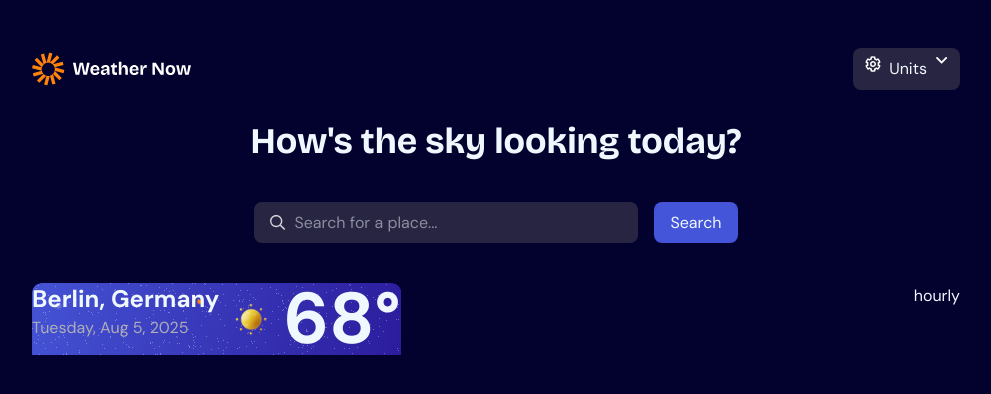
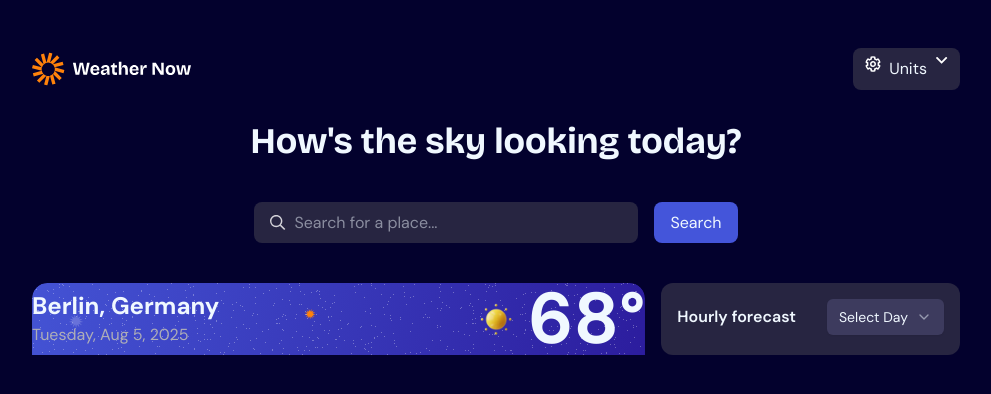
Before and after one commit to YismelR/weather-app, a React (Vite) app: page / in a window 1280 px wide. Shown: the top 394 px of the page, without its empty margins (144-1135 px from the left). Built offline with nearby package versions, Linux system fonts and the light colour scheme.

Commit message:
added the day dropdown menu. fixed borders for the unit switch dropdown , added the other components

```diff
--- a/src/components/HourlySection.tsx
+++ /dev/null
@@ -1,3 +0,0 @@
-export default function HourlySection() {
-  return <div>hourly</div>;
-}
--- a/src/components/UnitsSwitch.tsx
+++ b/src/components/UnitsSwitch.tsx
@@ -33,7 +33,7 @@
         <img src={dropdownIcon} />
       </DropdownMenuTrigger>
       <DropdownMenuContent
-        className="w-auto p-2 bg-card-bg border-0"
+        className="w-auto p-2 bg-card-bg border-Neutral-600"
         align="end"
       >
         <DropdownMenuLabel>Switch to Imperial</DropdownMenuLabel>
--- a/src/components/WeatherDisplay.tsx
+++ b/src/components/WeatherDisplay.tsx
@@ -1,9 +1,9 @@
-import HourlySection from "./HourlySection";
-import OverallDisplay from "./OverallDisplay";
+import HourlySection from "./hourlySection/HourlySection";
+import OverallDisplay from "./overallDisplay/OverallDisplay";
 
 export default function WeatherDisplay() {
   return (
-    <section className="flex gap-2 w-full">
+    <section className="grid grid-cols-3 gap-4 w-full">
       <OverallDisplay />
       <HourlySection />
     </section>
--- /dev/null
+++ b/src/components/hourlySection/DayDropdown.tsx
@@ -0,0 +1,29 @@
+import {
+  Select,
+  SelectContent,
+  SelectGroup,
+  SelectItem,
+  SelectTrigger,
+  SelectValue,
+} from "@/components/ui/select";
+
+export default function DayDropdown() {
+  return (
+    <Select>
+      <SelectTrigger className="w-fit">
+        <SelectValue placeholder="Select Day" />
+      </SelectTrigger>
+      <SelectContent align="end">
+        <SelectGroup>
+          <SelectItem value="monday">Monday</SelectItem>
+          <SelectItem value="tuesday">Tuesday</SelectItem>
+          <SelectItem value="wednesday">Wednesday</SelectItem>
+          <SelectItem value="thursday">Thursday</SelectItem>
+          <SelectItem value="friday">Friday</SelectItem>
+          <SelectItem value="saturday">Saturday</SelectItem>
+          <SelectItem value="sunday">Sunday</SelectItem>
+        </SelectGroup>
+      </SelectContent>
+    </Select>
+  );
+}
--- /dev/null
+++ b/src/components/hourlySection/HourlyCard.tsx
@@ -0,0 +1,3 @@
+export default function HourlyCard() {
+  return <></>;
+}
--- /dev/null
+++ b/src/components/hourlySection/HourlySection.tsx
@@ -0,0 +1,14 @@
+import DayDropdown from "./DayDropdown";
+import HourlyCard from "./HourlyCard";
+
+export default function HourlySection() {
+  return (
+    <section className="bg-card-bg p-4 rounded-xl ">
+      <div className="flex justify-between place-items-center">
+        <p className="font-semibold">Hourly forecast</p>
+        <DayDropdown />
+        <HourlyCard />
+      </div>
+    </section>
+  );
+}
--- a/src/components/CurrentWeather.tsx
+++ b/src/components/overallDisplay/CurrentWeather.tsx
@@ -1,10 +1,10 @@
-import weatherBG from "../assets/images/bg-today-large.svg";
-import timeZone from "../assets/images/icon-sunny.webp";
+import weatherBG from "../../assets/images/bg-today-large.svg";
+import timeZone from "../../assets/images/icon-sunny.webp";
 export default function CurrentWeather() {
   return (
-    <section className="grid">
+    <section className="grid w-full h-full">
       <div
-        className="flex justify-between w-fit h-full bg-cover bg-no-repeat "
+        className="flex justify-between place-items-center w-full h-full bg-cover bg-no-repeat "
         style={{ backgroundImage: `url(${weatherBG})` }}
       >
         <div className="flex flex-col">
--- a/src/components/OverallDisplay.tsx
+++ b/src/components/overallDisplay/OverallDisplay.tsx
@@ -2,7 +2,7 @@
 
 export default function OverallDisplay() {
   return (
-    <div className="flex flex-2">
+    <div className="flex flex-2 col-span-2">
       <CurrentWeather />
     </div>
   );
--- /dev/null
+++ b/src/components/ui/select.tsx
@@ -0,0 +1,180 @@
+import * as React from "react";
+import * as SelectPrimitive from "@radix-ui/react-select";
+import { CheckIcon, ChevronDownIcon, ChevronUpIcon } from "lucide-react";
+
+import { cn } from "@/lib/utils";
+
+function Select({
+  ...props
+}: React.ComponentProps<typeof SelectPrimitive.Root>) {
+  return <SelectPrimitive.Root data-slot="select" {...props} />;
+}
+
+function SelectGroup({
+  ...props
+}: React.ComponentProps<typeof SelectPrimitive.Group>) {
+  return <SelectPrimitive.Group data-slot="select-group" {...props} />;
+}
+
+function SelectValue({
+  ...props
+}: React.ComponentProps<typeof SelectPrimitive.Value>) {
+  return <SelectPrimitive.Value data-slot="select-value" {...props} />;
+}
+
+function SelectTrigger({
+  className,
+  size = "default",
+  children,
+  ...props
+}: React.ComponentProps<typeof SelectPrimitive.Trigger> & {
+  size?: "sm" | "default";
+}) {
+  return (
+    <SelectPrimitive.Trigger
+      data-slot="select-trigger"
+      data-size={size}
+      className={cn(
+        "bg-Neutral-600 border-0 border-input data-placeholder:text-muted-foreground [&_svg:not([class*='text-'])]:text-muted-foreground focus-visible:border-ring focus-visible:ring-ring/50 aria-invalid:ring-destructive/20 dark:aria-invalid:ring-destructive/40 aria-invalid:border-destructive dark:bg-input/30 dark:hover:bg-input/50 flex w-fit items-center justify-between gap-2 rounded-md  px-3 py-2 text-sm whitespace-nowrap shadow-xs transition-[color,box-shadow] outline-none disabled:cursor-not-allowed disabled:opacity-50 data-[size=default]:h-9 data-[size=sm]:h-8 *:data-[slot=select-value]:line-clamp-1 *:data-[slot=select-value]:flex *:data-[slot=select-value]:items-center *:data-[slot=select-value]:gap-2 [&_svg]:pointer-events-none [&_svg]:shrink-0 [&_svg:not([class*='size-'])]:size-4",
+        className
+      )}
+      {...props}
+    >
+      {children}
+      <SelectPrimitive.Icon asChild>
+        <ChevronDownIcon className="size-4 opacity-50" />
+      </SelectPrimitive.Icon>
+    </SelectPrimitive.Trigger>
+  );
+}
+
+function SelectContent({
+  className,
+  children,
+  position = "popper",
+  align = "center",
+  ...props
+}: React.ComponentProps<typeof SelectPrimitive.Content>) {
+  return (
+    <SelectPrimitive.Portal>
+      <SelectPrimitive.Content
+        data-slot="select-content"
+        className={cn(
+          "bg-card-bg border-Neutral-600 text-popover-foreground data-[state=open]:animate-in data-[state=closed]:animate-out data-[state=closed]:fade-out-0 data-[state=open]:fade-in-0 data-[state=closed]:zoom-out-95 data-[state=open]:zoom-in-95 data-[side=bottom]:slide-in-from-top-2 data-[side=left]:slide-in-from-right-2 data-[side=right]:slide-in-from-left-2 data-[side=top]:slide-in-from-bottom-2 relative z-50 max-h-(--radix-select-content-available-height) min-w-32 origin-(--radix-select-content-transform-origin) overflow-x-hidden overflow-y-auto rounded-md border shadow-md",
+          position === "popper" &&
+            "data-[side=bottom]:translate-y-1 data-[side=left]:-translate-x-1 data-[side=right]:translate-x-1 data-[side=top]:-translate-y-1",
+          className
+        )}
+        position={position}
+        align={align}
+        {...props}
+      >
+        <SelectScrollUpButton />
+        <SelectPrimitive.Viewport
+          className={cn(
+            "p-1",
+            position === "popper" &&
+              "h-(--radix-select-trigger-height) w-full min-w-(--radix-select-trigger-width) scroll-my-1"
+          )}
+        >
+          {children}
+        </SelectPrimitive.Viewport>
+        <SelectScrollDownButton />
+      </SelectPrimitive.Content>
+    </SelectPrimitive.Portal>
+  );
+}
+
+function SelectLabel({
+  className,
+  ...props
+}: React.ComponentProps<typeof SelectPrimitive.Label>) {
+  return (
+    <SelectPrimitive.Label
+      data-slot="select-label"
+      className={cn("text-muted-foreground px-2 py-1.5 text-xs", className)}
+      {...props}
+    />
+  );
+}
+
+function SelectItem({
+  className,
+  children,
+  ...props
+}: React.ComponentProps<typeof SelectPrimitive.Item>) {
+  return (
+    <SelectPrimitive.Item
+      data-slot="select-item"
+      className={cn(
+        " focus:bg-Neutral-600 focus:text-accent-foreground [&_svg:not([class*='text-'])]:text-muted-foreground relative flex w-full cursor-default items-center gap-2 rounded-sm py-1.5 pr-8 pl-2 text-sm outline-hidden select-none data-disabled:pointer-events-none data-disabled:opacity-50 [&_svg]:pointer-events-none [&_svg]:shrink-0 [&_svg:not([class*='size-'])]:size-4 *:[span]:last:flex *:[span]:last:items-center *:[span]:last:gap-2",
+        className
+      )}
+      {...props}
+    >
+      <SelectPrimitive.ItemText>{children}</SelectPrimitive.ItemText>
+    </SelectPrimitive.Item>
+  );
+}
+
+function SelectSeparator({
+  className,
+  ...props
+}: React.ComponentProps<typeof SelectPrimitive.Separator>) {
+  return (
+    <SelectPrimitive.Separator
+      data-slot="select-separator"
+      className={cn("bg-border pointer-events-none -mx-1 my-1 h-px", className)}
+      {...props}
+    />
+  );
+}
+
+function SelectScrollUpButton({
+  className,
+  ...props
+}: React.ComponentProps<typeof SelectPrimitive.ScrollUpButton>) {
+  return (
+    <SelectPrimitive.ScrollUpButton
+      data-slot="select-scroll-up-button"
+      className={cn(
+        "flex cursor-default items-center justify-center py-1",
+        className
+      )}
+      {...props}
+    >
+      <ChevronUpIcon className="size-4" />
+    </SelectPrimitive.ScrollUpButton>
+  );
+}
+
+function SelectScrollDownButton({
+  className,
+  ...props
+}: React.ComponentProps<typeof SelectPrimitive.ScrollDownButton>) {
+  return (
+    <SelectPrimitive.ScrollDownButton
+      data-slot="select-scroll-down-button"
+      className={cn(
+        "flex cursor-default items-center justify-center py-1",
+        className
+      )}
+      {...props}
+    >
+      <ChevronDownIcon className="size-4" />
+    </SelectPrimitive.ScrollDownButton>
+  );
+}
+
+export {
+  Select,
+  SelectContent,
+  SelectGroup,
+  SelectItem,
+  SelectLabel,
+  SelectScrollDownButton,
+  SelectScrollUpButton,
+  SelectSeparator,
+  SelectTrigger,
+  SelectValue,
+};
```
Also changed, not shown: 1 other file (tests, documents, lock files or other folders).
